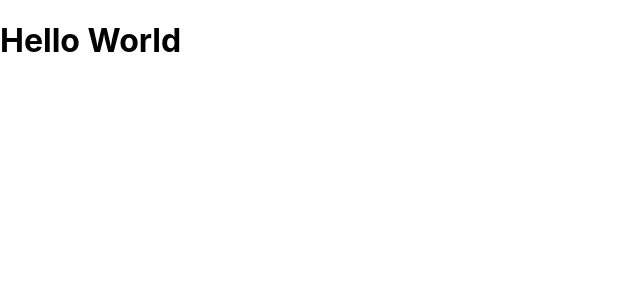
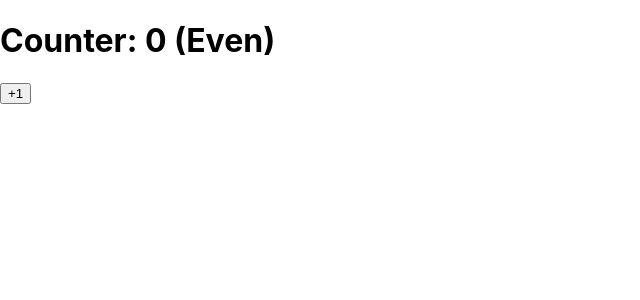
Before and after one commit to alisonwu6/react-typescript-lab, a React (Create React App) app: page / in a window 1280 px wide. Shown: the top 300 px of the page, without its empty margins (0-640 px from the left). Built offline with nearby package versions, Linux system fonts and the light colour scheme.

Commit message:
feat:  useEffect - 1

```diff
--- a/src/App.tsx
+++ b/src/App.tsx
@@ -1,8 +1,35 @@
-import React from 'react';
+import React, { useEffect, useState } from 'react';
 
 const App: React.FC = () => {
+  // ＊ Mount => call data from api
+  useEffect(() => {
+    return () => {
+      console.log('Hello useEffect')
+    };
+  }, []);
+  // ---------------------------------------------------------------------------
+
+  const [counter, setCounter] = useState(0);
+  const [text, setText] = useState('Even');
+
+  // ＊ ❌ too many re-renders.
+  // console.log('text', text)
+  // setText("XXX")
+  // ---------------------------------------------------------------------------
+
+  useEffect(() => {
+    console.log('useEffect -> setText')
+    const currentText = counter % 2 === 0 ? 'Even' : 'Odd';
+    setText(currentText)
+  }, [counter]);
+
+  const counterHandler = () => {
+    setCounter(counter + 1)
+  }
+
   return <>
-    <h1>Hello World</h1>
+    <h1>Counter: { counter }  <span>({ text })</span></h1>
+    <button onClick={ counterHandler }>+1</button>
   </>
 }
 
```
